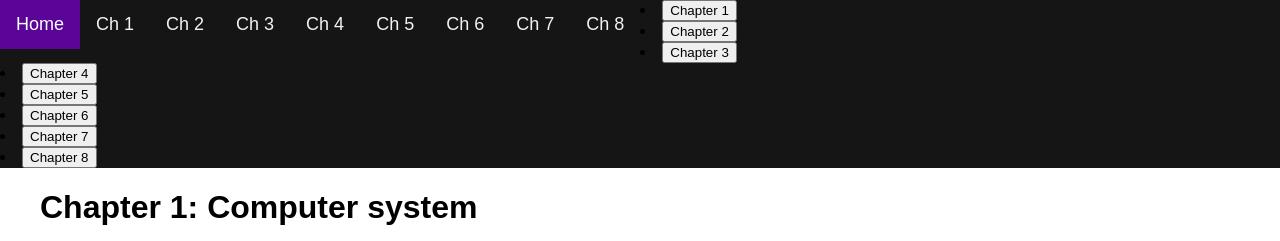
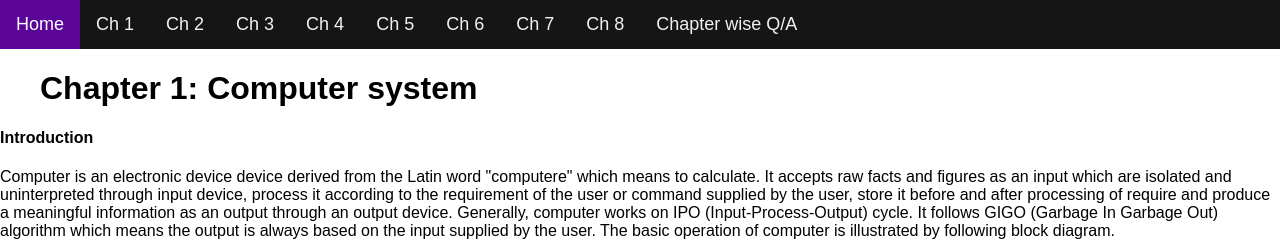
Before and after one commit to raunak-acharya/NEBCompSci, a plain HTML site: page index.html in a window 1280 px wide. Shown: the top 241 px of the page. Drawn offline with Linux system fonts and the light colour scheme.

Commit message:
Update index.html

```diff
--- a/index.html
+++ b/index.html
@@ -1,6 +1,7 @@
 <!DOCTYPE html>
 <html>
 <head>
+  <title>NEB Grade 11</title>
 <style>
 body {
   margin: 0;
@@ -44,15 +45,7 @@ body {
   <a href="#chapter6">Ch 6</a>
   <a href="#chapter7">Ch 7</a>
   <a href="#chapter8">Ch 8</a>
-
-  <li><button onclick="location.href='#chapter11'">Chapter 1</button></li>
-  <li><button onclick="laoction.href='#chapter22'">Chapter 2</button></li>
-            <li><button onclick="location.href='#chapter33'">Chapter 3</button></li>
-            <li><button onclick="location.href='#chapter44'">Chapter 4</button></li>
-            <li><button onclick="location.href='#chapter55'">Chapter 5</button></li>
-            <li><button onclick="location.href='#chapter66'">Chapter 6</button></li>
-            <li><button onclick="location.href='#chapter77'">Chapter 7</button></li>
-            <li><button onclick="location.href='#chapter88'">Chapter 8</button></li>
+  <a href="#chapter11">Chapter wise Q/A</a>
 </div>
 
     <div data-aos="fade-up" data-aos-delay="500" class="content"><div id="chapter1" class="scrollspy chapter"><blockquote class="title">
```
